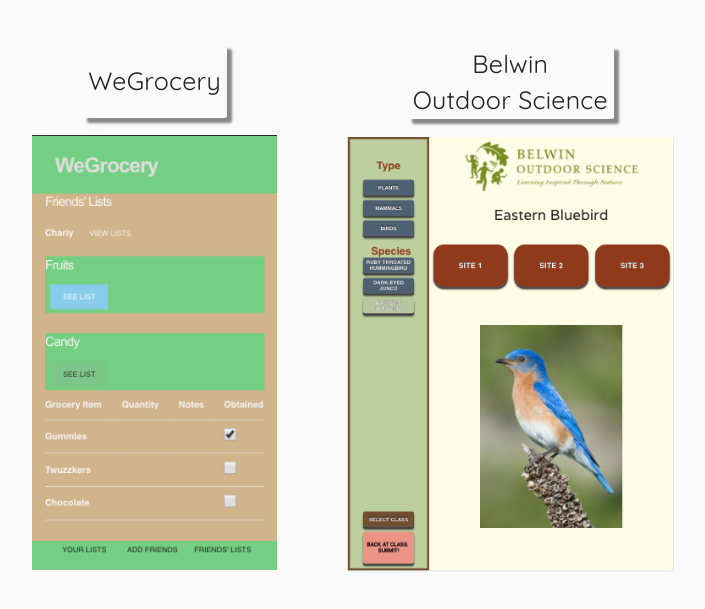
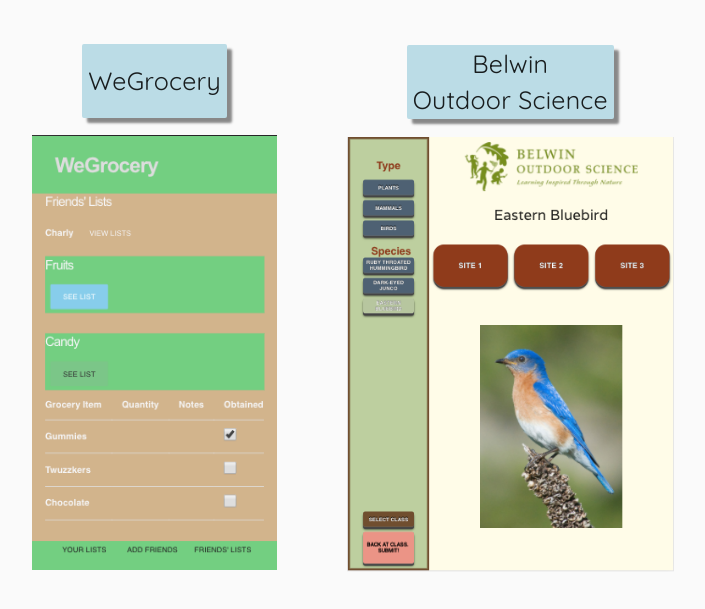
Before and after one commit to charlyrenk/charlyrenk-old-portfolio, a website: page index.html in a window 1280 px wide. Both pictures are taken after a click on the link "PROJECTS". Shown: the part 123-732 px from the top of the page, without its empty margins (247-952 px from the left). Drawn offline with Linux system fonts and the light colour scheme.

Commit message:
changed some styling in button css

```diff
--- a/styles/style.css
+++ b/styles/style.css
@@ -21,8 +21,10 @@
     font-size: 25px;
     margin: 1%;
     min-height: 65px;
+}
+.md-button.projectButton{
     box-shadow: 5px 5px 2.5px #888888;
-    background-color: rgb(187, 220, 230)
+    background-color: rgb(187, 220, 230);
 }
 
 .subHead3 {
```
